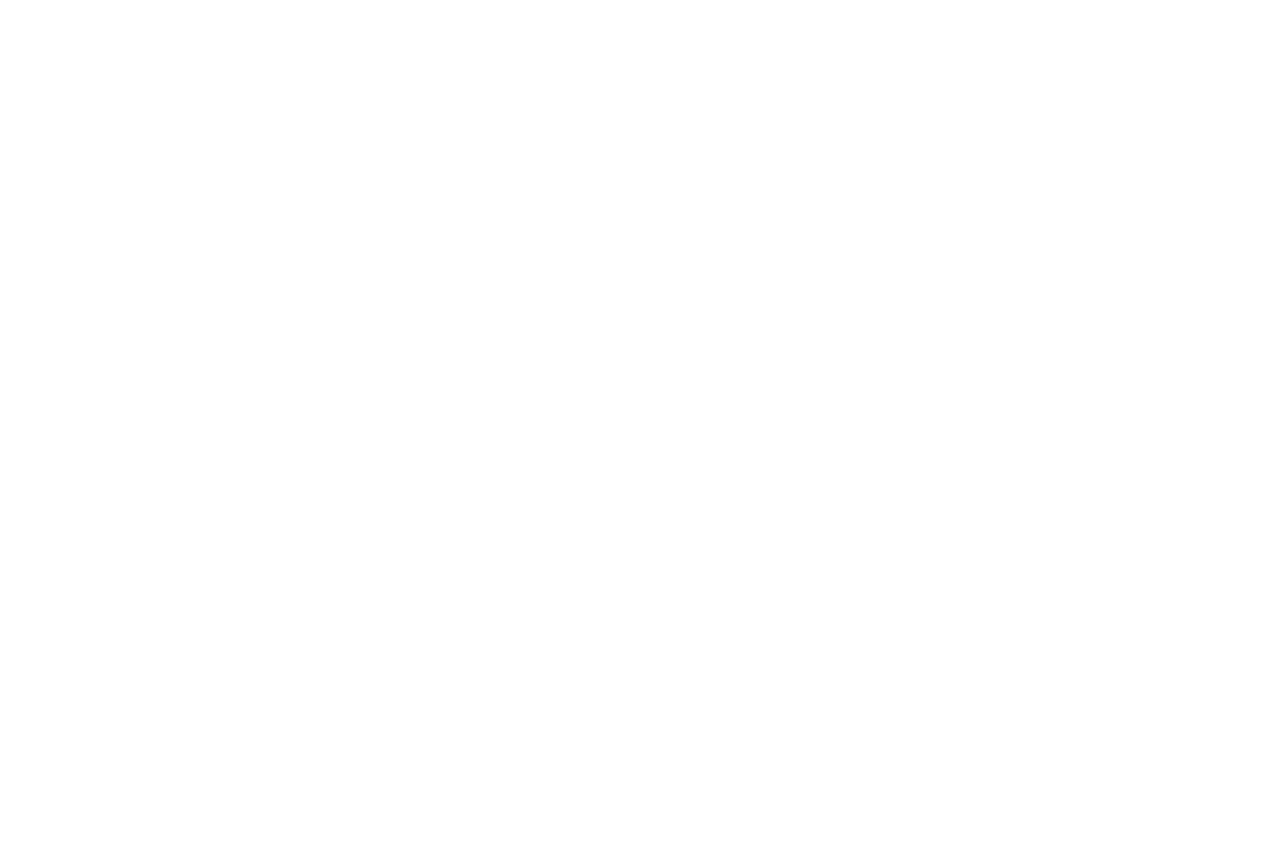
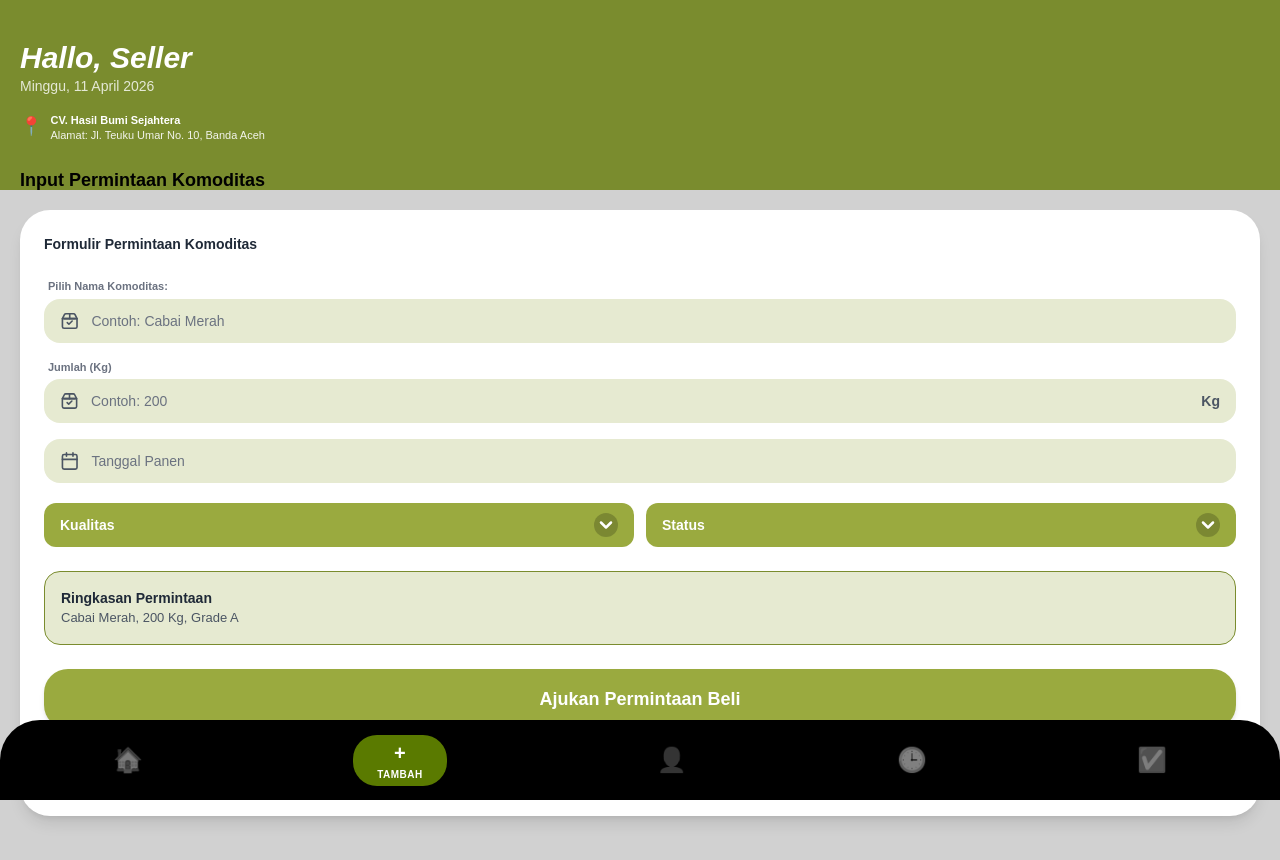
Before and after one commit to dianislami/PPL_KLP3_FE, a React (Vite) app: page /input in a window 1280 px wide. Before the commit this address had no page. Shown: the top 860 px of the page. Before the commit the page ends 800 px from the top, so only its background shows below. Built offline with nearby package versions, Linux system fonts and the light colour scheme.

Commit message:
add input kebutuhan page

```diff
--- a/src/App.tsx
+++ b/src/App.tsx
@@ -5,6 +5,8 @@
 import DashboardPetani from "./pages/petani/DashboardPetani";
 import TambahPanen from "./pages/petani/TambahPanen";
 import RiwayatPanen from "./pages/petani/RiwayatPanen";
+import InputKebutuhan from "./pages/pedagang/InputKebutuhan";
+
 
 export default function App() {
   return (
@@ -15,6 +17,8 @@
       <Route path="/dashboard-petani" element={<DashboardPetani />} />
       <Route path="/tambah-panen" element={<TambahPanen />} />
       <Route path="/riwayat-panen" element={<RiwayatPanen />} />
+      <Route path="/input" element={<InputKebutuhan />} />
+
     </Routes>
   );
 }
--- /dev/null
+++ b/src/pages/pedagang/InputKebutuhan.tsx
@@ -0,0 +1,141 @@
+import { useState } from 'react';
+
+// buat komponen Icon kecil di sini supaya kodenya rapi dan tidak perlu instal library
+const IconBasket = () => (
+  <svg width="20" height="20" viewBox="0 0 24 24" fill="none" stroke="currentColor" strokeWidth="2" strokeLinecap="round" strokeLinejoin="round"><path d="m3 9 2.45-4.9A2 2 0 0 1 7.24 3h9.52a2 2 0 0 1 1.8 1.1L21 9"/><path d="M12 3v6"/><path d="M5 9h14"/><path d="M5 21h14a2 2 0 0 0 2-2V9H3v10a2 2 0 0 0 2 2Z"/><path d="m9 14 2 2 4-4"/></svg>
+);
+
+const IconCalendar = () => (
+  <svg width="20" height="20" viewBox="0 0 24 24" fill="none" stroke="currentColor" strokeWidth="2" strokeLinecap="round" strokeLinejoin="round"><rect width="18" height="18" x="3" y="4" rx="2" ry="2"/><path d="M16 2v4"/><path d="M8 2v4"/><path d="M3 10h18"/></svg>
+);
+
+const IconChevronDown = () => (
+  <svg width="20" height="20" viewBox="0 0 24 24" fill="none" stroke="currentColor" strokeWidth="3" strokeLinecap="round" strokeLinejoin="round"><path d="m6 9 6 6 6-6"/></svg>
+);
+
+export default function InputPermintaan() {
+  const [kategori, setKategori] = useState('Semua Tanaman');
+
+  return (
+    <div className="w-full min-h-screen bg-[#D1D1D1] flex flex-col font-sans">
+
+      {/* Header Section (Warna hijau zaitun seperti temanmu) */}
+      <div className="bg-[#7a8c2e] px-5 pt-10 pb-12 text-white relative">
+        <div className="flex justify-between items-start">
+          <div>
+            <h1 className="text-3xl font-bold italic">Hallo, Seller</h1>
+            <p className="text-sm opacity-80 mb-4">Minggu, 11 April 2026</p>
+          </div>
+        </div>
+
+        {/* Alamat dengan Emoji Lokasi (📍) biar simpel seperti cara temanmu */}
+        <div className="flex items-start gap-2">
+          <span className="text-lg">📍</span>
+          <div className="text-[11px]">
+            <p className="font-bold">CV. Hasil Bumi Sejahtera</p>
+            <p className="opacity-90 leading-tight">Alamat: Jl. Teuku Umar No. 10, Banda Aceh</p>
+          </div>
+        </div>
+      </div>
+
+      {/* Content Section */}
+      <div className="flex-1 px-5 -mt-6 z-10">
+        <h2 className="text-black font-bold text-lg mb-4">Input Permintaan Komoditas</h2>
+
+        {/* White Form Card */}
+        <div className="bg-white rounded-[30px] p-6 shadow-lg mb-28">
+          <h3 className="font-bold text-gray-800 mb-6 text-sm">Formulir Permintaan Komoditas</h3>
+
+          {/* Input Nama Komoditas */}
+          <div className="mb-4">
+            <label className="text-[11px] text-gray-500 font-bold ml-1 mb-1 block">
+              Pilih Nama Komoditas:
+            </label>
+            <div className="flex items-center bg-[#e6ead1] rounded-2xl px-4 py-3 text-gray-600">
+              <IconBasket />
+              <input
+                type="text"
+                placeholder="Contoh: Cabai Merah"
+                className="bg-transparent outline-none text-sm w-full ml-3 placeholder-gray-500"
+              />
+            </div>
+          </div>
+
+          {/* Input Jumlah */}
+          <div className="mb-4">
+            <label className="text-[11px] text-gray-500 font-bold ml-1 mb-1 block">
+              Jumlah (Kg)
+            </label>
+            <div className="flex items-center bg-[#e6ead1] rounded-2xl px-4 py-3 text-gray-600">
+              <IconBasket />
+              <input
+                type="number"
+                placeholder="Contoh: 200"
+                className="bg-transparent outline-none text-sm w-full ml-3 placeholder-gray-500"
+              />
+              <span className="font-bold text-sm ml-2">Kg</span>
+            </div>
+          </div>
+
+          {/* Input Tanggal Panen */}
+          <div className="mb-5">
+            <div className="flex items-center bg-[#e6ead1] rounded-2xl px-4 py-3 text-gray-600">
+              <IconCalendar />
+              <input
+                type="text"
+                placeholder="Tanggal Panen"
+                onFocus={(e) => (e.target.type = 'date')}
+                className="bg-transparent outline-none text-sm w-full ml-3 placeholder-gray-500"
+              />
+            </div>
+          </div>
+
+          {/* Dropdown Row */}
+          <div className="grid grid-cols-2 gap-3 mb-6">
+            <div className="flex justify-between items-center bg-[#9aaa3f] text-white px-4 py-2.5 rounded-xl text-sm font-semibold cursor-pointer">
+              <span>Kualitas</span>
+              <div className="bg-black/20 rounded-full p-0.5"><IconChevronDown /></div>
+            </div>
+            <div className="flex justify-between items-center bg-[#9aaa3f] text-white px-4 py-2.5 rounded-xl text-sm font-semibold cursor-pointer">
+              <span>Status</span>
+              <div className="bg-black/20 rounded-full p-0.5"><IconChevronDown /></div>
+            </div>
+          </div>
+
+          {/* Ringkasan Box */}
+          <div className="bg-[#e6ead1] border border-[#7a8c2e] rounded-2xl p-4 mb-6">
+            <h4 className="font-bold text-gray-800 text-sm">Ringkasan Permintaan</h4>
+            <p className="text-gray-600 text-[13px]">Cabai Merah, 200 Kg, Grade A</p>
+          </div>
+
+          {/* Submit Button */}
+          <button className="w-full bg-[#9aaa3f] text-white py-4 rounded-3xl font-bold text-lg shadow-md hover:bg-[#899935] active:scale-95 transition-all">
+            Ajukan Permintaan Beli
+          </button>
+
+          <div className="text-center mt-6">
+            <p className="text-[10px] text-gray-400">Data Anda akan divalidasi oleh sistem</p>
+            <button className="text-[12px] font-bold border-b border-gray-800 text-gray-800 mt-1">
+              Klik untuk bantuan
+            </button>
+          </div>
+        </div>
+      </div>
+
+      {/* Bottom Navigation (Hitam seperti di gambar) */}
+      <div className="fixed bottom-0 w-full bg-black rounded-t-[40px] h-20 flex items-center justify-around px-2 z-50">
+        <div className="text-2xl opacity-50 grayscale">🏠</div>
+
+        {/* Tombol Tambah yang Aktif */}
+        <div className="bg-[#5a7a00] rounded-3xl px-6 py-1 flex flex-col items-center">
+          <span className="text-white text-xl font-bold">+</span>
+          <span className="text-white text-[10px] font-bold uppercase tracking-wider">Tambah</span>
+        </div>
+
+        <div className="text-2xl opacity-50 grayscale">👤</div>
+        <div className="text-2xl opacity-50 grayscale">🕒</div>
+        <div className="text-2xl opacity-50 grayscale">✅</div>
+      </div>
+    </div>
+  );
+}
```
Also changed, not shown: src/pages/pedagang/DaftarPanen.tsx (added), src/pages/pedagang/HasilMatching.tsx (added).
